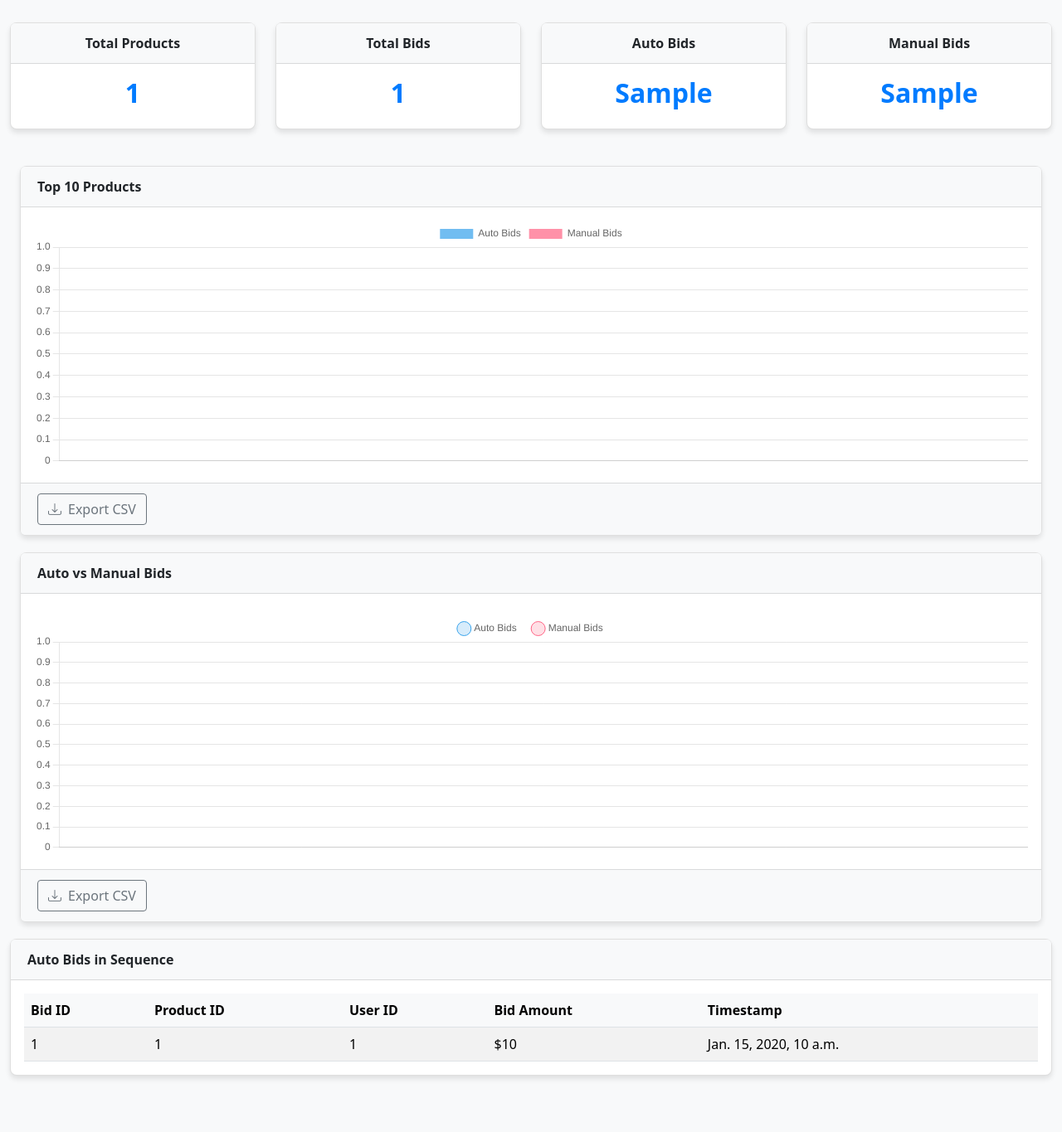
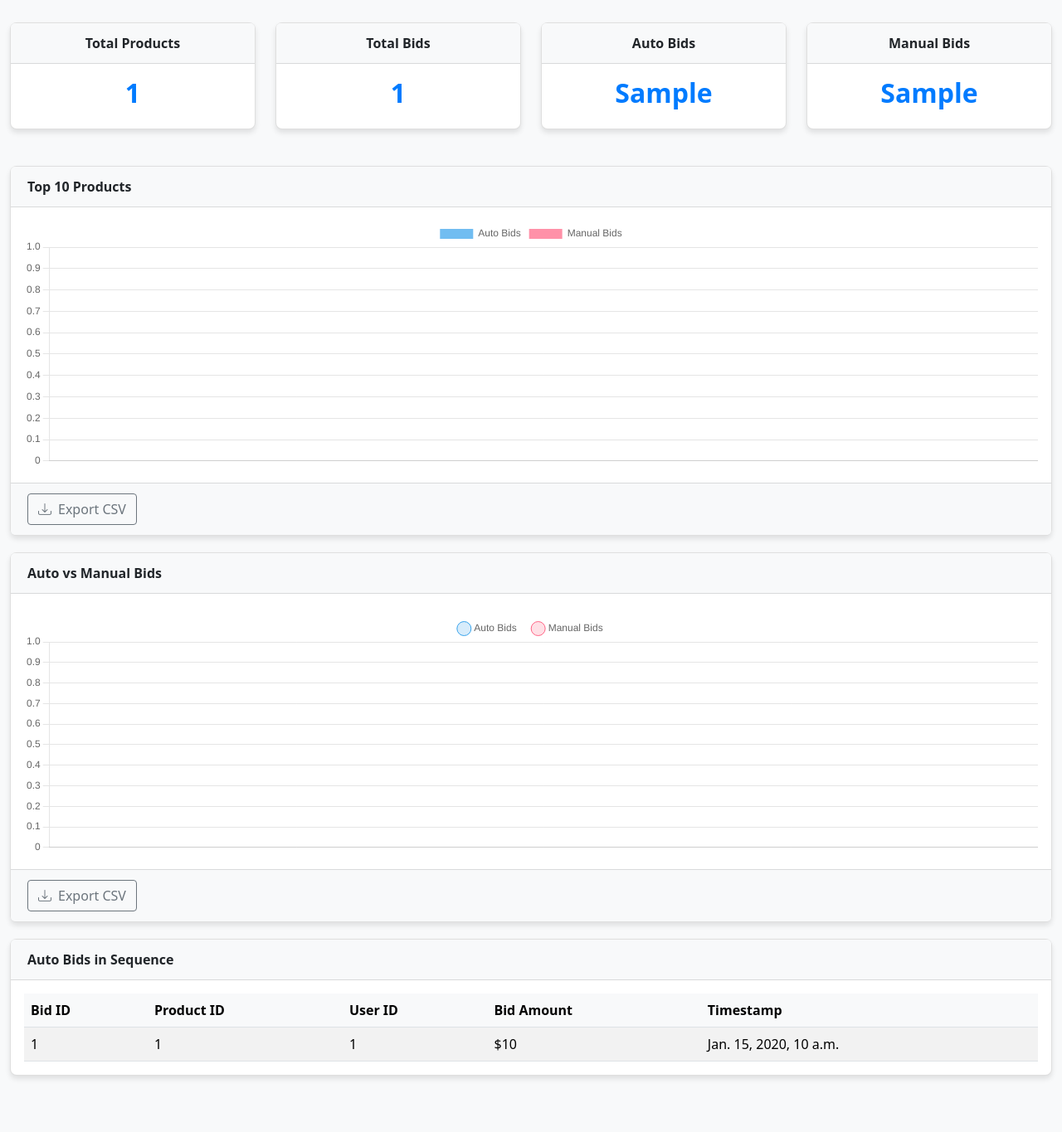
Before and after one commit to rauf22750/Auction_analysis, a Django app: template dashboard/templates/dashboard/index.html in a window 1280 px wide. Shown: the part 300-1665 px from the top of the page at 83% size. Run offline with Django 4.2, Linux system fonts and the light colour scheme; tables that the repository leaves empty hold one stand-in row (values such as "Sample post"); the template is opened without the code that fills it: values that come from a table or form of the project are taken from there, most other values are stand-ins (such as "Sample title", 1, 10 or a date in 2020).

Commit message:
first commit

```diff
--- a/dashboard/templates/dashboard/index.html
+++ b/dashboard/templates/dashboard/index.html
@@ -66,7 +66,7 @@
         </div>
     </div>
 </div>
-<div class="container-fluid">
+<div >
     <div class="col w-100">
         <div class="card">
             <div class="card-header">
```
